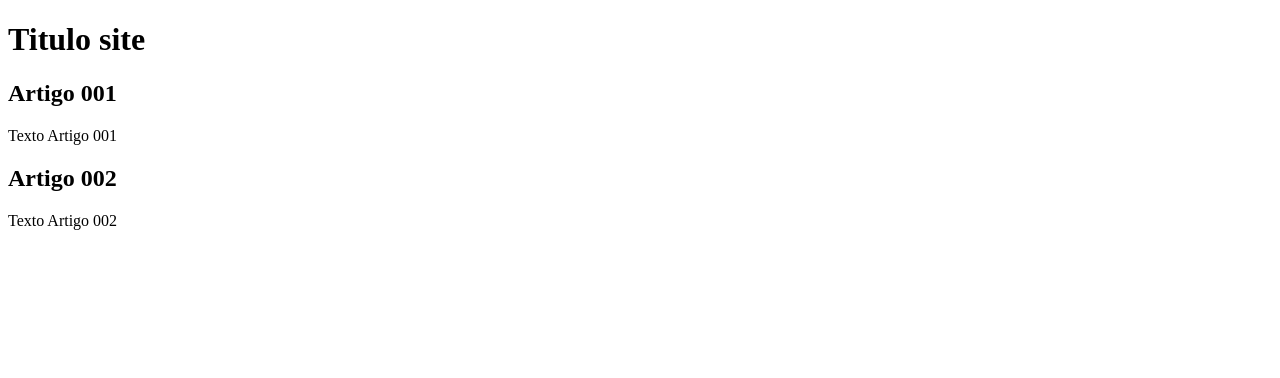
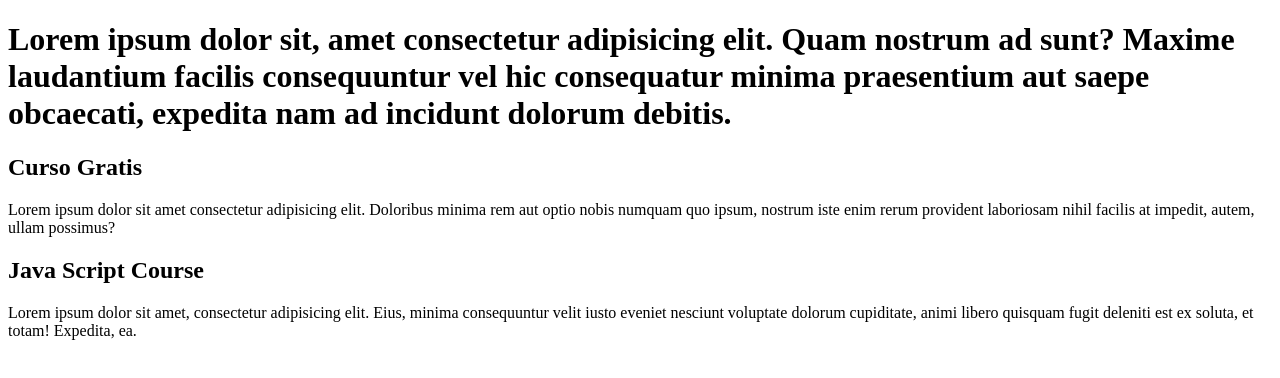
Before and after one commit to LucasAlvesM/NovoRepositorioAula, a plain HTML site: page site/Index.html in a window 1280 px wide. Drawn offline with Linux system fonts and the light colour scheme.

Commit message:
Update Index.html

```diff
--- a/site/Index.html
+++ b/site/Index.html
@@ -9,15 +9,15 @@
 <body>
     <main>
         <header>
-            <h1> Titulo site</h1>
+            <h1> Lorem ipsum dolor sit, amet consectetur adipisicing elit. Quam nostrum ad sunt? Maxime laudantium facilis consequuntur vel hic consequatur minima praesentium aut saepe obcaecati, expedita nam ad incidunt dolorum debitis.</h1>
         </header>
         <article>
-            <h2> Artigo 001 </h2>
-            <p> Texto Artigo 001</p>
+            <h2> Curso Gratis </h2>
+            <p> Lorem ipsum dolor sit amet consectetur adipisicing elit. Doloribus minima rem aut optio nobis numquam quo ipsum, nostrum iste enim rerum provident laboriosam nihil facilis at impedit, autem, ullam possimus?</p>
         </article>
         <article>
-            <h2> Artigo 002 </h2>
-            <p> Texto Artigo 002</p>
+            <h2> Java Script Course </h2>
+            <p> Lorem ipsum dolor sit amet, consectetur adipisicing elit. Eius, minima consequuntur velit iusto eveniet nesciunt voluptate dolorum cupiditate, animi libero quisquam fugit deleniti est ex soluta, et totam! Expedita, ea.</p>
         </article>
     </main>
 
```
